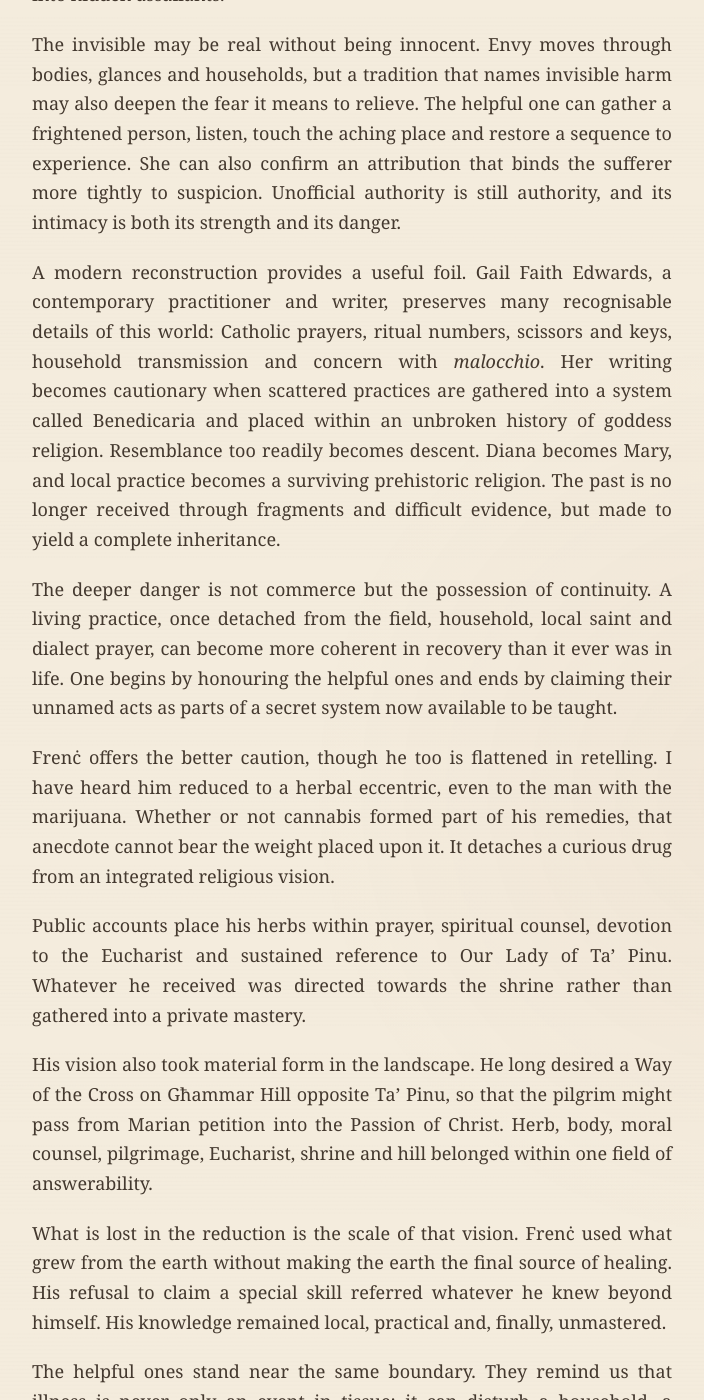
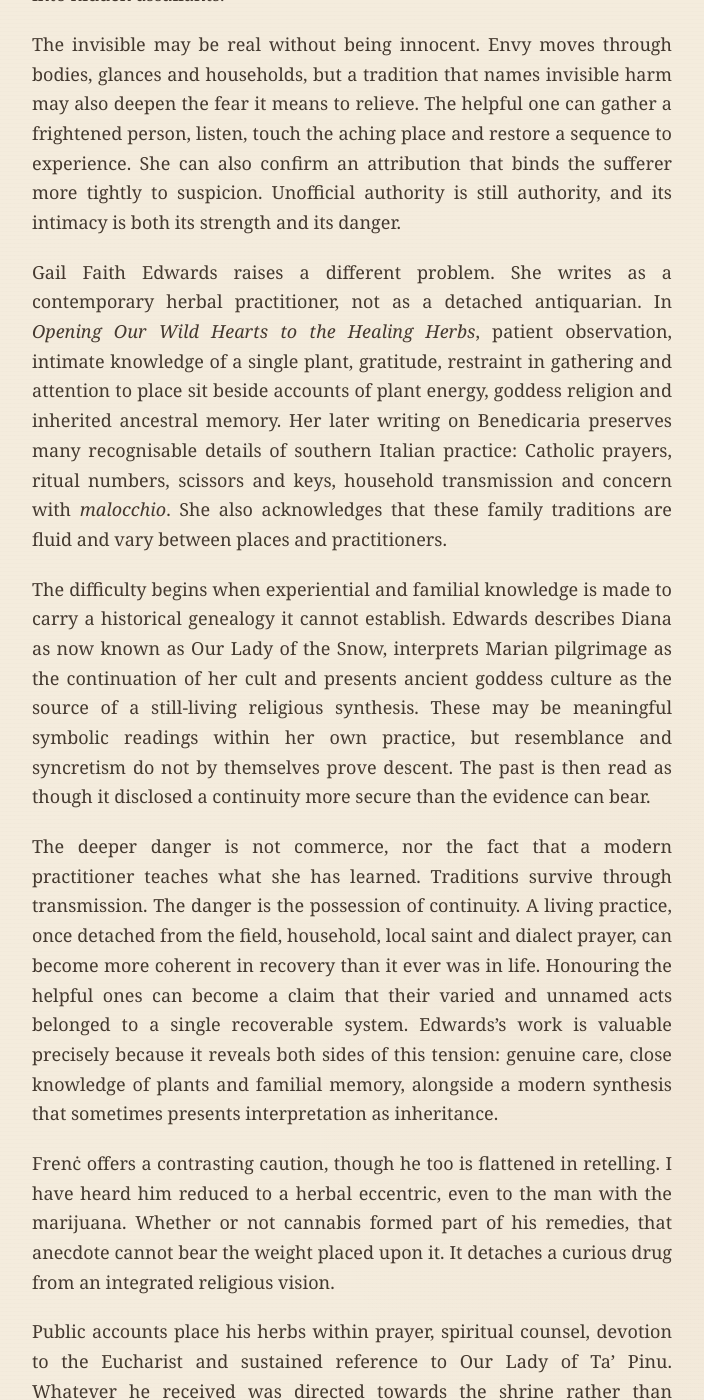
Before and after one commit to pytfarrugia-bit/pytfarrugia-bit.github.io, a Jekyll site: the page green-books-helpful-ones.html, which Jekyll copies as it is, in a window 1280 px wide and 1400 px high, scrolled down 3627 px. Shown: the whole window, without its empty margins (288-992 px from the left). Built offline with Jekyll 4.4.1, drawn with Linux system fonts in a browser that asks for light colours.

Commit message:
Refine discussion of Gail Faith Edwards

```diff
--- a/green-books-helpful-ones.html
+++ b/green-books-helpful-ones.html
@@ -57,11 +57,13 @@
 
       <p>The invisible may be real without being innocent. Envy moves through bodies, glances and households, but a tradition that names invisible harm may also deepen the fear it means to relieve. The helpful one can gather a frightened person, listen, touch the aching place and restore a sequence to experience. She can also confirm an attribution that binds the sufferer more tightly to suspicion. Unofficial authority is still authority, and its intimacy is both its strength and its danger.</p>
 
-      <p>A modern reconstruction provides a useful foil. Gail Faith Edwards, a contemporary practitioner and writer, preserves many recognisable details of this world: Catholic prayers, ritual numbers, scissors and keys, household transmission and concern with <em>malocchio</em>. Her writing becomes cautionary when scattered practices are gathered into a system called Benedicaria and placed within an unbroken history of goddess religion. Resemblance too readily becomes descent. Diana becomes Mary, and local practice becomes a surviving prehistoric religion. The past is no longer received through fragments and difficult evidence, but made to yield a complete inheritance.</p>
+      <p>Gail Faith Edwards raises a different problem. She writes as a contemporary herbal practitioner, not as a detached antiquarian. In <cite>Opening Our Wild Hearts to the Healing Herbs</cite>, patient observation, intimate knowledge of a single plant, gratitude, restraint in gathering and attention to place sit beside accounts of plant energy, goddess religion and inherited ancestral memory. Her later writing on Benedicaria preserves many recognisable details of southern Italian practice: Catholic prayers, ritual numbers, scissors and keys, household transmission and concern with <em>malocchio</em>. She also acknowledges that these family traditions are fluid and vary between places and practitioners.</p>
 
-      <p>The deeper danger is not commerce but the possession of continuity. A living practice, once detached from the field, household, local saint and dialect prayer, can become more coherent in recovery than it ever was in life. One begins by honouring the helpful ones and ends by claiming their unnamed acts as parts of a secret system now available to be taught.</p>
+      <p>The difficulty begins when experiential and familial knowledge is made to carry a historical genealogy it cannot establish. Edwards describes Diana as now known as Our Lady of the Snow, interprets Marian pilgrimage as the continuation of her cult and presents ancient goddess culture as the source of a still-living religious synthesis. These may be meaningful symbolic readings within her own practice, but resemblance and syncretism do not by themselves prove descent. The past is then read as though it disclosed a continuity more secure than the evidence can bear.</p>
 
-      <p>Frenċ offers the better caution, though he too is flattened in retelling. I have heard him reduced to a herbal eccentric, even to the man with the marijuana. Whether or not cannabis formed part of his remedies, that anecdote cannot bear the weight placed upon it. It detaches a curious drug from an integrated religious vision.</p>
+      <p>The deeper danger is not commerce, nor the fact that a modern practitioner teaches what she has learned. Traditions survive through transmission. The danger is the possession of continuity. A living practice, once detached from the field, household, local saint and dialect prayer, can become more coherent in recovery than it ever was in life. Honouring the helpful ones can become a claim that their varied and unnamed acts belonged to a single recoverable system. Edwards’s work is valuable precisely because it reveals both sides of this tension: genuine care, close knowledge of plants and familial memory, alongside a modern synthesis that sometimes presents interpretation as inheritance.</p>
+
+      <p>Frenċ offers a contrasting caution, though he too is flattened in retelling. I have heard him reduced to a herbal eccentric, even to the man with the marijuana. Whether or not cannabis formed part of his remedies, that anecdote cannot bear the weight placed upon it. It detaches a curious drug from an integrated religious vision.</p>
 
       <p>Public accounts place his herbs within prayer, spiritual counsel, devotion to the Eucharist and sustained reference to Our Lady of Ta’ Pinu. Whatever he received was directed towards the shrine rather than gathered into a private mastery.</p>
 
```
